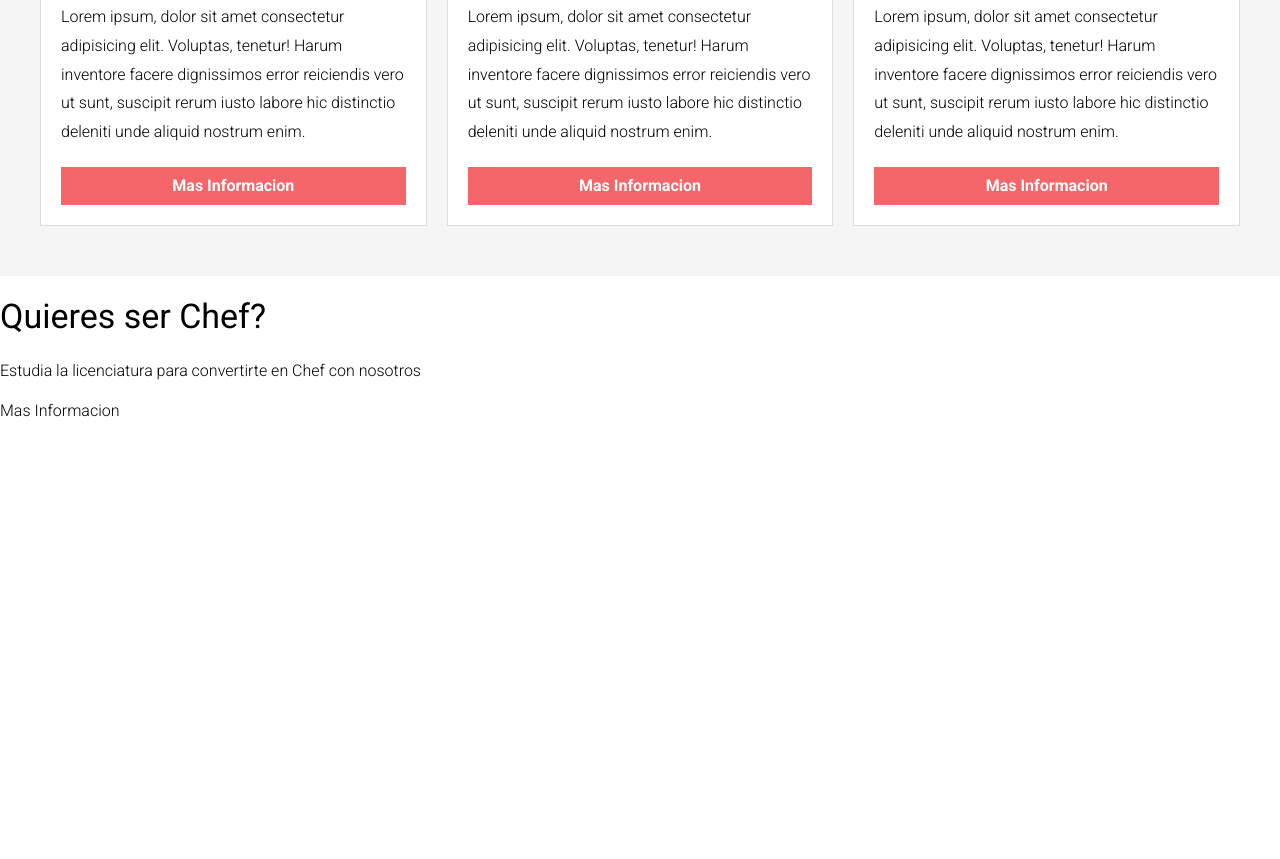
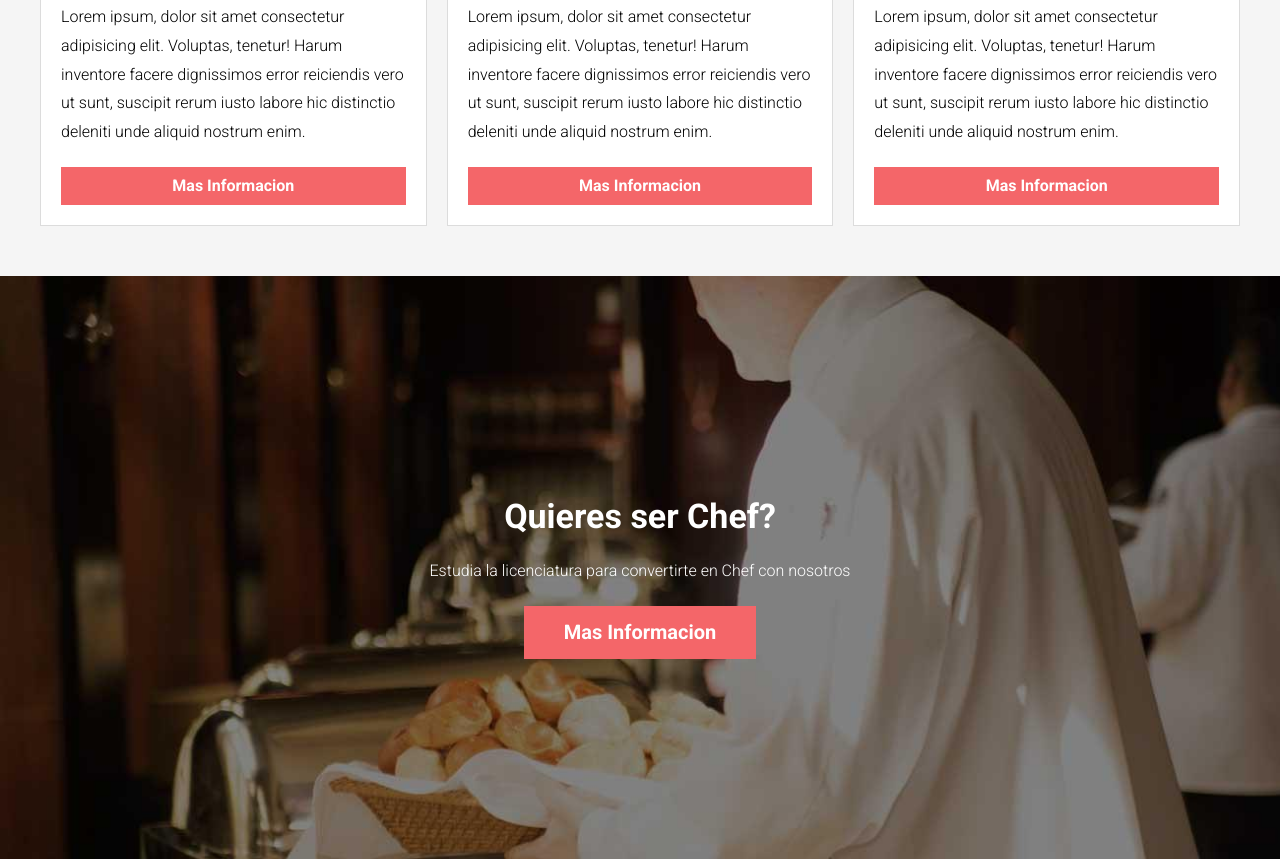
Before and after one commit to Geinersb/Escuela-Cocina-Web, a website: page index.html in a window 1280 px wide. Shown: the part 3016-3875 px from the top of the page. Before the commit the page ends 3436 px from the top, so only its background shows below. Drawn offline with Linux system fonts and the light colour scheme.

Commit message:
se finaliza seccion escuela

```diff
--- a/src/scss/base/_mixins.scss
+++ b/src/scss/base/_mixins.scss
@@ -64,3 +64,10 @@
     background-position: center center;
    }
 }
+
+@mixin bgImage($url){
+    background-image: url($url);
+    background-size: cover;
+    background-position: center center;
+    background-repeat: no-repeat;
+}
--- /dev/null
+++ b/src/scss/ui/contenido/_escuela.scss
@@ -0,0 +1,26 @@
+@use 'base/variables' as v;
+@use 'base/mixins' as m;
+
+.escuela{
+    @include m.bgImage('../img/chef_bg.jpg');
+    padding: 20rem 0;
+
+    text-align: center;
+    color: v.$blanco;
+
+
+    &__heading{
+        font-weight: 700;
+
+    }
+
+    &__texto{
+        font-size: 2.6;
+        max-width: 50rem;
+        margin: 0 auto;
+    }
+
+    &__enlace{
+        @include m.boton(v.$primario, v.$blanco)
+    }
+}
--- a/src/scss/ui/contenido/_index.scss
+++ b/src/scss/ui/contenido/_index.scss
@@ -1,3 +1,4 @@
 @forward 'bloques';
 @forward 'nosotros';
 @forward 'cursos';
+@forward 'escuela';
```
Also changed, not shown: build/css/app.css, 1 other file.
